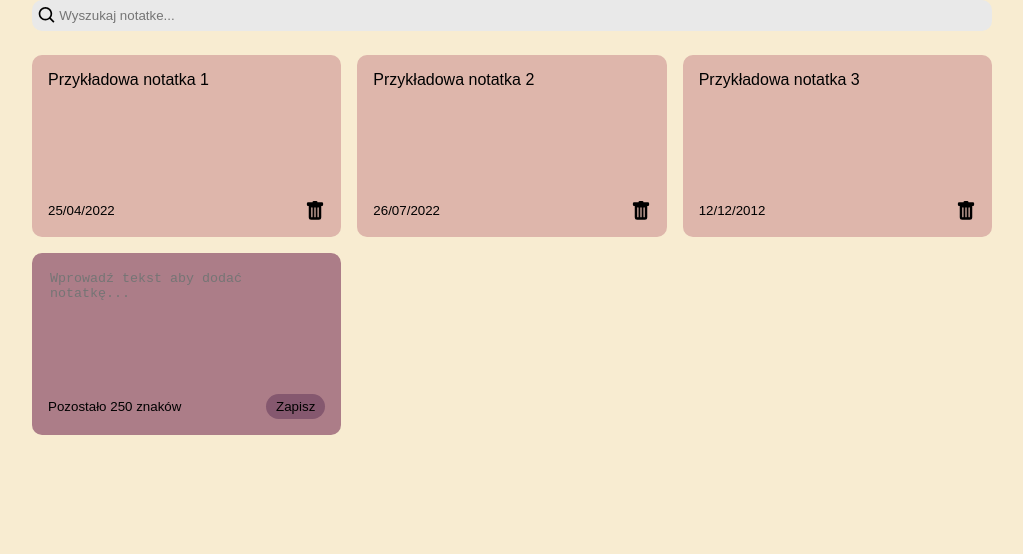
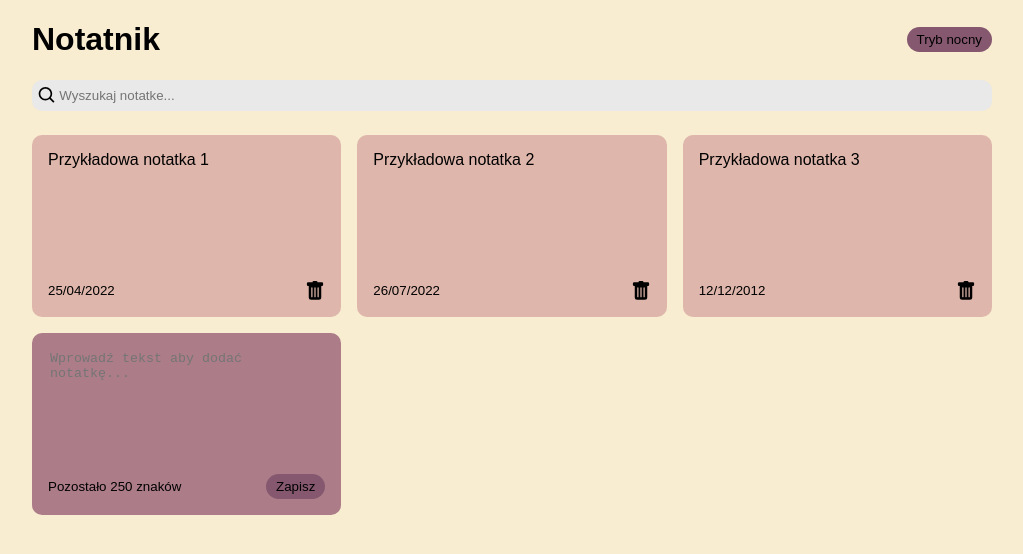
Before and after one commit to 1mlvn/react-notes, a React (Create React App) app: page / in a window 1280 px wide. Shown: the top 554 px of the page, without its empty margins (128-1151 px from the left). Built offline with nearby package versions, Linux system fonts and the light colour scheme.

Commit message:
Tryb Nocny

```diff
--- a/src/App.js
+++ b/src/App.js
@@ -1,6 +1,7 @@
 
 import { nanoid } from 'nanoid';
 import { useState } from 'react';
+import Header from './components/Header';
 import NotesList from './components/NotesList';
 import Search from './components/Search';
 import './index.css';
@@ -43,8 +44,12 @@
 
   const [searchText, setSearchText] = useState('');
 
+  const [darkMode, setDarkMode] = useState(false);
+
   return (
+    <div className={`${darkMode && 'dark-mode'}`}>
         <div className='container'>
+            <Header handleToggleDarkMode={setDarkMode} />
             <Search handleSearchNote={setSearchText} />
           <NotesList
               notes={notes.filter((note) =>
@@ -54,6 +59,8 @@
               handleDeleteNote={deleteNote}
             />
         </div>
+    </div>
+
   );
 };
 
--- a/src/components/Header.js
+++ b/src/components/Header.js
@@ -0,0 +1,20 @@
+import React from "react";
+
+const Header = ( { handleToggleDarkMode } ) => {
+    return (
+        <div className="header">
+            <h1>Notatnik</h1>
+            <button
+                onClick={() =>
+                    handleToggleDarkMode((previousDarkMode) => !previousDarkMode
+                    )
+                }
+                className="save"
+            >
+                Tryb nocny
+            </button>
+        </div>
+    )
+}
+
+export default Header;
--- a/src/index.css
+++ b/src/index.css
@@ -20,6 +20,7 @@
   margin-left: auto;
   padding-right: 15px;
   padding-left: 15px;
+  min-height: 100vh;
 }
 
 .note {
@@ -93,3 +94,17 @@
 .search input:focus {
 	outline: none;
 }
+
+.header {
+  display: flex;
+  align-items: center;
+  justify-content: space-between;
+}
+
+.dark-mode {
+  background-color: #292723;
+}
+
+.dark-mode h1 {
+  color: white;
+}
```
Lines whose indentation alone changed are shown as unchanged.
